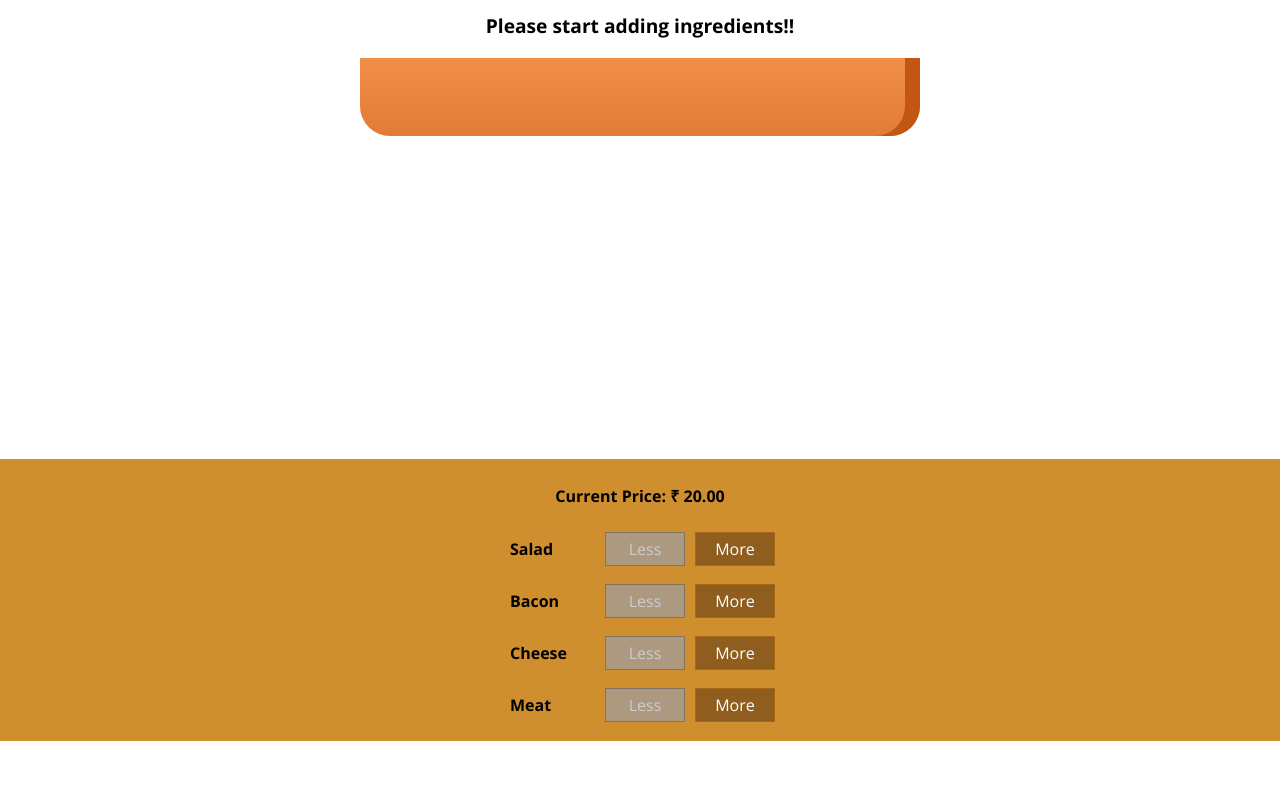
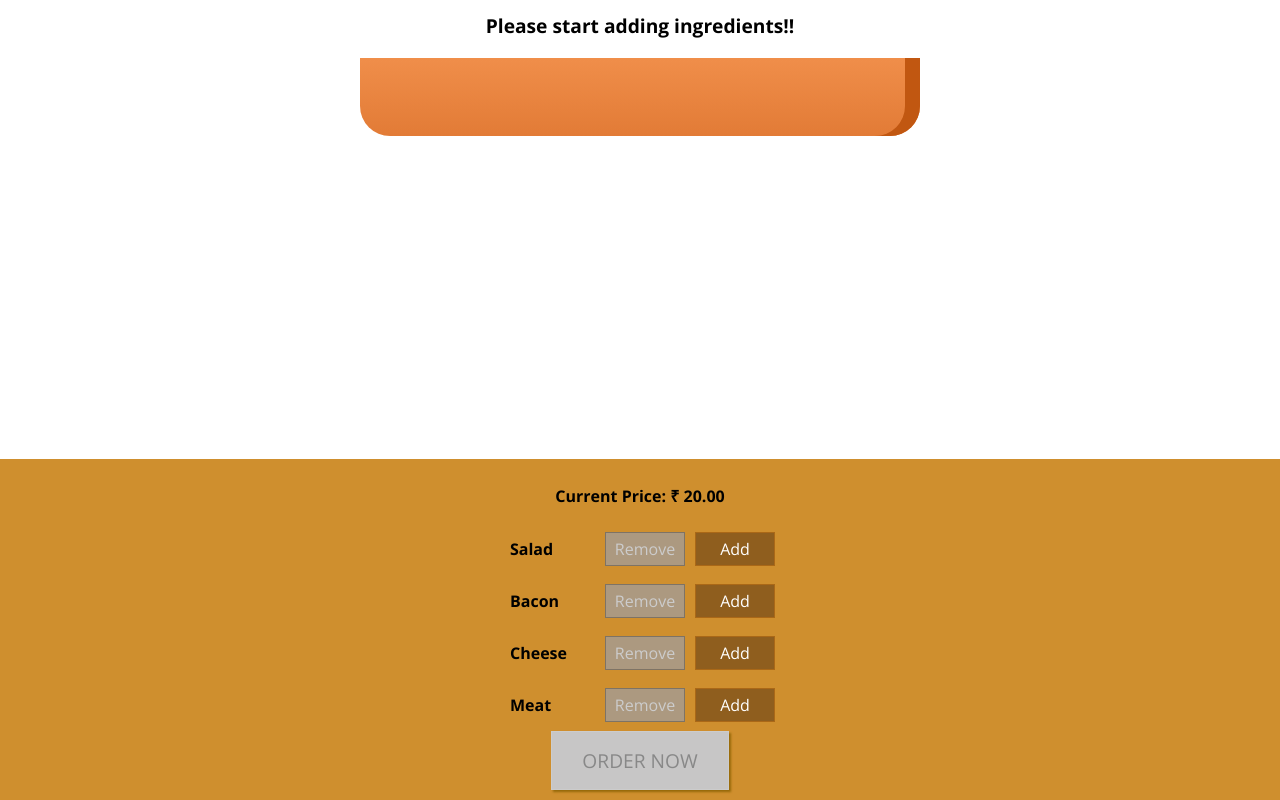
Before and after one commit to SaiChandra2896/Burger-Builder, a React (Create React App) app: page / in a window 1280 px wide. Shown: the part 179-979 px from the top of the page. Before the commit the page ends 920 px from the top, so only its background shows below. Built offline with nearby package versions, Linux system fonts and the light colour scheme.

Commit message:
add order now button

```diff
--- a/src/components/Burger/BuildControls/BuildControl/BuildControl.js
+++ b/src/components/Burger/BuildControls/BuildControl/BuildControl.js
@@ -9,10 +9,10 @@
       onClick={props.removed}
       disabled={props.diabled}
     >
-      Less
+      Remove
     </button>
     <button className={classes.More} onClick={props.added}>
-      More
+      Add
     </button>
   </div>
 );
--- a/src/components/Burger/BuildControls/BuildControls.js
+++ b/src/components/Burger/BuildControls/BuildControls.js
@@ -23,6 +23,9 @@
         diabled={props.disabled[ctrl.type]}
       />
     ))}
+    <button className={classes.OrderButton} disabled={!props.purchasable}>
+      ORDER NOW
+    </button>
   </div>
 );
 
--- a/src/components/Burger/BuildControls/BuildControls.module.css
+++ b/src/components/Burger/BuildControls/BuildControls.module.css
@@ -8,3 +8,45 @@
   margin: auto;
   padding: 10px 0;
 }
+
+.OrderButton {
+  background-color: #dad735;
+  outline: none;
+  cursor: pointer;
+  border: 1px solid #966909;
+  color: #966909;
+  font-family: inherit;
+  font-size: 1.2em;
+  padding: 15px 30px;
+  box-shadow: 2px 2px 2px #966909;
+}
+
+.OrderButton:hover,
+.OrderButton:active {
+  background-color: #a0db41;
+  border: 1px solid #966909;
+  color: #966909;
+}
+
+.OrderButton:disabled {
+  background-color: #c7c6c6;
+  cursor: not-allowed;
+  border: 1px solid #ccc;
+  color: #888888;
+}
+
+.OrderButton:not(:disabled) {
+  animation: enable 0.3s linear;
+}
+
+@keyframes enable {
+  0% {
+    transform: scale(1);
+  }
+  60% {
+    transform: scale(1.1);
+  }
+  100% {
+    transform: scale(1);
+  }
+}
--- a/src/containers/BurgerBuilder/BurgerBuilder.js
+++ b/src/containers/BurgerBuilder/BurgerBuilder.js
@@ -18,8 +18,22 @@
       cheese: 0,
       meat: 0
     },
-    totalPrice: 20
+    totalPrice: 20,
+    purchasable: false
   };
+
+  updatePurchase(ingredients) {
+    const sum = Object.keys(ingredients)
+      .map(igKey => {
+        return ingredients[igKey];
+      })
+      .reduce((sum, el) => {
+        return sum + el;
+      }, 0);
+    console.log(sum);
+    this.setState({ purchasable: sum > 0 });
+  }
+
   addIngredientHandler = type => {
     const oldCount = this.state.ingredients[type];
     const updatedCount = oldCount + 1;
@@ -35,6 +49,7 @@
       totalPrice: newPrice,
       ingredients: updatedIngredients
     });
+    this.updatePurchase(updatedIngredients);
   };
 
   removeIngredientHandler = type => {
@@ -55,6 +70,7 @@
       totalPrice: newPrice,
       ingredients: updatedIngredients
     });
+    this.updatePurchase(updatedIngredients);
   };
   render() {
     const disableinfo = {
@@ -72,6 +88,7 @@
           ingredientRemove={this.removeIngredientHandler}
           disabled={disableinfo}
           price={this.state.totalPrice}
+          purchasable={this.state.purchasable}
         />
       </Aux>
     );
```
